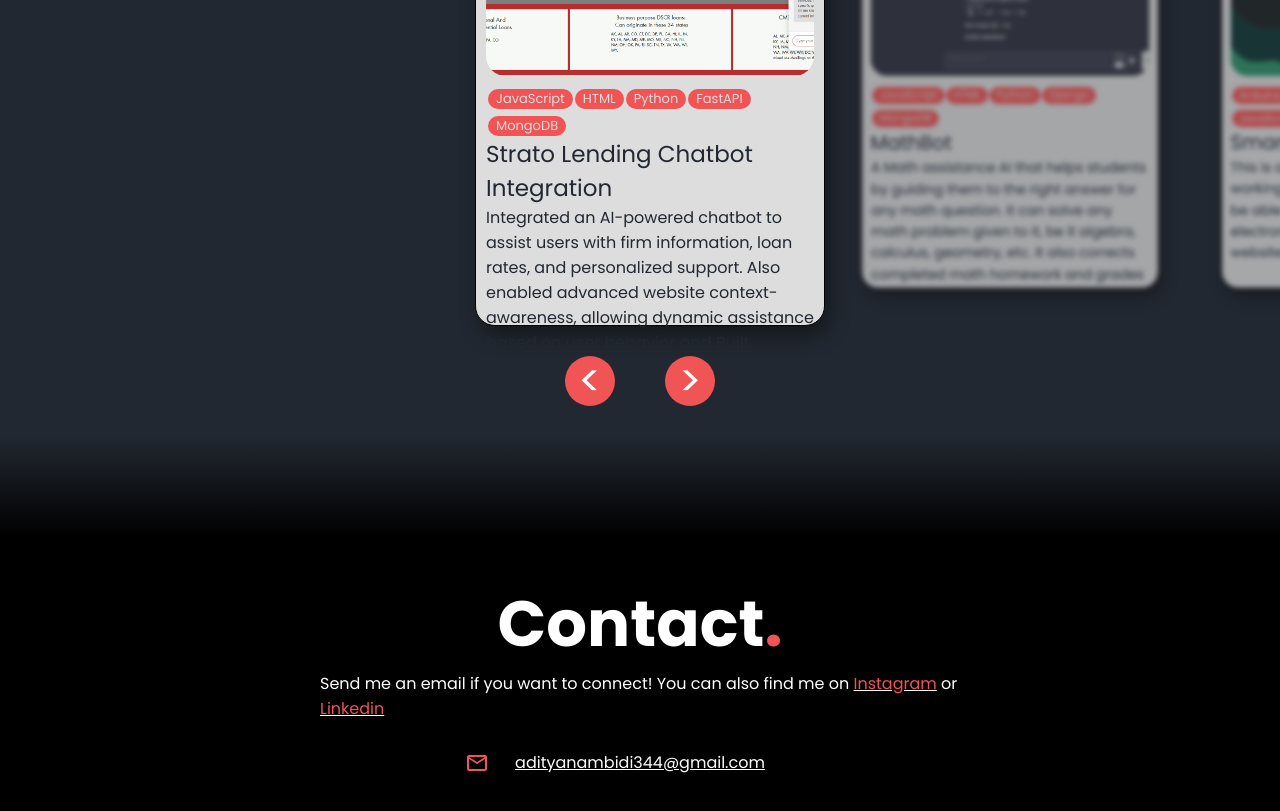
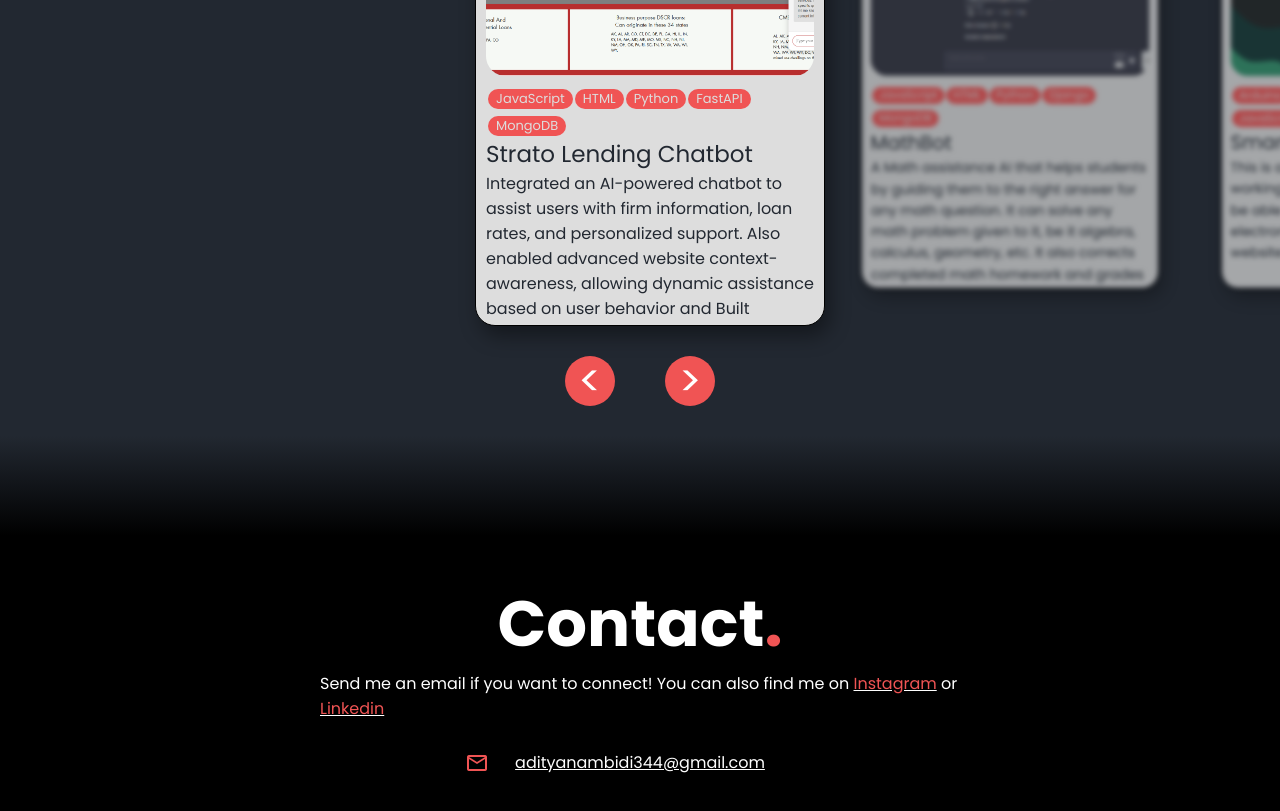
Before and after one commit to AdityaNambidi/Portfolio, a React (Vite) app: page / in a window 1280 px wide. Shown: the part 2220-3031 px from the top of the page. Built offline with nearby package versions, Linux system fonts and the light colour scheme.

Commit message:
updated project

```diff
--- a/src/Components/Projects.jsx
+++ b/src/Components/Projects.jsx
@@ -35,7 +35,7 @@ function Projects() {
 
     const projs = [
         {
-            title: "Strato Lending Chatbot Integration",
+            title: "Strato Lending Chatbot",
             desc: "Integrated an AI-powered chatbot to assist users with firm information, loan rates, and personalized support. Also enabled advanced website context-awareness, allowing dynamic assistance based on user behavior and Built intelligent workflows to guide users through loan applications, proactively addressing drop-offs and form abandonment.",
             img: "./images/projects/stratolending.png",
             tags: ["JavaScript", "HTML", "Python", "FastAPI", "MongoDB", ]
```
